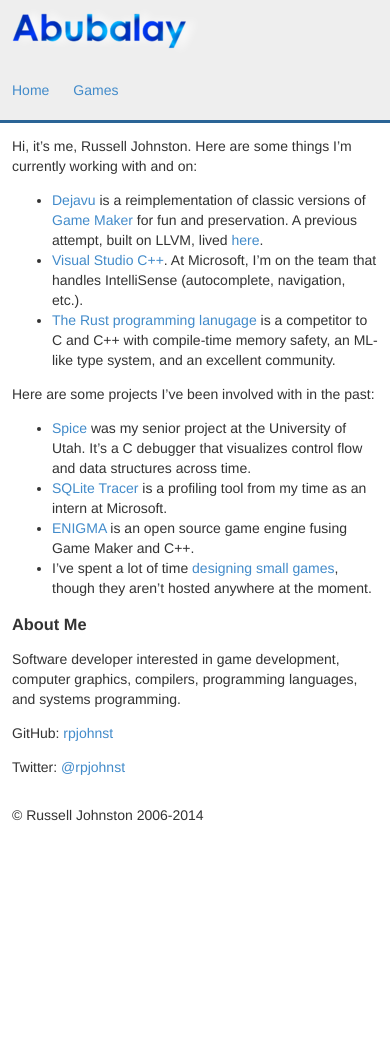
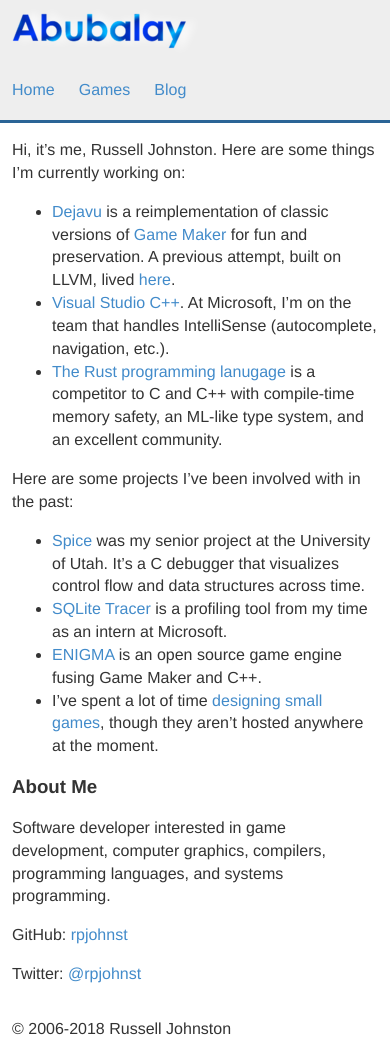
Before and after one commit to rpjohnst/rpjohnst.github.io, a Jekyll site: the page built from index.md, in a window 390 px wide. Built offline with Jekyll 4.4.1, drawn with Linux system fonts in a browser that asks for light colours; before the commit the page ends 900 px from its top, so only the background shows below that.

Commit message:
Update layout and styling for blog

```diff
--- a/_config.yml
+++ b/_config.yml
@@ -1 +1,10 @@
-permalink: /articles/:title
+permalink: /blog/:year/:month/:day/:title
+
+defaults:
+  - scope:
+      path: ""
+    values:
+      layout: "post"
+
+kramdown:
+  entity_output: symbolic
--- a/_layouts/default.html
+++ b/_layouts/default.html
@@ -5,9 +5,10 @@
 		<meta name="viewport" content="width=device-width, initial-scale=1">
 		<title>{{ page.title }} - Abubalay</title>
 		<link rel="stylesheet" href="/style.css">
+		<link rel="stylesheet" href="/syntax.css">
 	</head>
 	<body>
-		<div class="top row">
+		<nav class="row">
 			<div class="container">
 				<div class="header column">
 					<a href="/"><img src="/images/banner.png" alt="Abubalay"></a>
@@ -15,16 +16,17 @@
 				<ul class="nav column">
 					<li><a href="/">Home</a></li>
 					<li><a href="/games">Games</a></li>
+					<li><a href="/blog">Blog</a></li>
 				</ul>
 			</div>
-		</div>
+		</nav>
 
 		<div class="container">
 			<div class="row">
-				<div class="eight columns">
+				<article class="content column">
 					{{ content }}
-				</div>
-				<div class="four columns">
+				</article>
+				<div class="sidebar column">
 					<h3>About Me</h3>
 					{{ "Software developer interested in game development, computer graphics, compilers, programming languages, and systems programming." | markdownify }}
 					{{ "GitHub: [rpjohnst](https://github.com/rpjohnst)" | markdownify }}
@@ -32,11 +34,11 @@
 				</div>
 			</div>
 
-			<div class="row">
+			<footer class="row">
 				<div class="twelve columns">
-					<p>&copy; Russell Johnston 2006-2014</p>
+					<p>&copy; 2006-2018 Russell Johnston</p>
 				</div>
-			</div>
+			</footer>
 		</div>
 	</body>
 </html>
--- a/index.md
+++ b/index.md
@@ -3,7 +3,7 @@ title: Home
 layout: default
 ---
 
-Hi, it's me, Russell Johnston. Here are some things I'm currently working with and on:
+Hi, it's me, Russell Johnston. Here are some things I'm currently working on:
 
 * [Dejavu](https://github.com/rpjohnst/dejavu) is a reimplementation of classic versions of [Game Maker](https://www.yoyogames.com/gamemaker) for fun and preservation. A previous attempt, built on LLVM, lived [here](https://dejavu.abubalay.com/).
 * [Visual Studio C++](https://www.visualstudio.com/vs/features/cplusplus/). At Microsoft, I'm on the team that handles IntelliSense (autocomplete, navigation, etc.).
--- a/style.css
+++ b/style.css
@@ -1,7 +1,7 @@
 body {
 	margin: 0;
-	font-family: "Helvetica Neue",Helvetica,Arial,sans-serif;
-	font-size: 14px;
+	font-family: Helvetica Neue, Helvetica, Arial, sans-serif;
+	font-size: 16px;
 	line-height: 1.42856;
 	color: #333;
 }
@@ -17,11 +17,25 @@ img {
 	vertical-align: baseline;
 	max-width: 100%;
 }
-dl { margin: 0; }
+header p {
+	margin-top: 0;
+	color: #555;
+}
+table { border-collapse: collapse; }
+thead th { text-align: left; }
+tbody tr:nth-child(odd) { background-color: #eee; }
+th, td {
+	padding: 1px 12px 1px 0;
+	white-space: nowrap;
+}
+pre { font-size: 14px; }
+pre, code {
+	font-family: Consolas, Menlo, DejaVu Sans Mono, monospace;
+}
 
 .container {
 	margin: 0 auto;
-	max-width: 800px;
+	max-width: 960px;
 }
 
 .row { margin: 0 auto; }
@@ -34,61 +48,46 @@ dl { margin: 0; }
 	box-sizing: border-box;
 }
 
-.row .one.columns { width: 8.3333%; }
+.row .content.column { width: 70%; }
+.row .sidebar.column { width: 30%; }
 .row .two.columns { width: 16.6667%; }
-.row .three.columns { width: 25%; }
-.row .four.columns { width: 33.3333%; }
-.row .five.columns { width: 41.6667%; }
-.row .six.columns { width: 50%; }
-.row .seven.columns { width: 58.3333%; }
-.row .eight.columns { width: 66.6667%; }
-.row .nine.columns { width: 75%; }
 .row .ten.columns { width: 83.3333%; }
-.row .eleven.columns { width: 91.6667%; }
 .row .twelve.columns { width: 100%; }
 @media (max-width: 640px) {
 	.column, .columns { float: none; }
-	.row .one.columns,
+	.row .content.column,
+	.row .sidebar.column,
 	.row .two.columns,
-	.row .three.columns,
-	.row .four.columns,
-	.row .five.columns,
-	.row .six.columns,
-	.row .seven.columns,
-	.row .eight.columns,
-	.row .one.columns,
-	.row .one.columns,
-	.row .one.columns,
-	.row .one.columns
+	.row .ten.columns
 	{ width: 100% }
 }
 
-.top {
+nav.row {
 	margin-bottom: 12px;
 	line-height: 60px;
 	background-color: #eee;
 	border-bottom: 3px solid #2a6496;
 }
-.top:after { content: " "; clear: both; }
-.top .header { height: 60px; }
-.top .header a { padding: 0; }
-.top .nav {
+nav:after { content: " "; clear: both; }
+nav .header { height: 60px; }
+nav .header a { padding: 0; }
+nav .nav {
 	float: right;
 	height: 60px;
 	padding: 0;
 }
-.top ul {
+nav ul {
 	margin: 0;
 	list-style: none outside none;
 }
-.top a {
+nav a {
 	display: block;
 	padding-left: 12px;
 	padding-right: 12px;
 	height: 60px;
 }
-.top .nav li { float: left; }
-.top img { vertical-align: middle; }
+nav .nav li { float: left; }
+nav img { vertical-align: middle; }
 @media (max-width: 640px) {
-	.top .nav { float: none; }
+	nav .nav { float: none; }
 }
--- /dev/null
+++ b/syntax.css
@@ -0,0 +1,61 @@
+.highlight { }
+.highlight .c { color: #6a5acd } /* Comment */
+.highlight .err { color: #a61717; background-color: #e3d2d2 } /* Error */
+.highlight .k { font-weight: bold } /* Keyword */
+.highlight .o { font-weight: bold } /* Operator */
+.highlight .cm { color: #999988; font-style: italic } /* Comment.Multiline */
+.highlight .cp { color: #999999; font-weight: bold } /* Comment.Preproc */
+.highlight .c1 { color: #999988; font-style: italic } /* Comment.Single */
+.highlight .cs { color: #999999; font-weight: bold; font-style: italic } /* Comment.Special */
+.highlight .gd { color: #000000; background-color: #ffdddd } /* Generic.Deleted */
+.highlight .gd .x { color: #000000; background-color: #ffaaaa } /* Generic.Deleted.Specific */
+.highlight .ge { font-style: italic } /* Generic.Emph */
+.highlight .gr { color: #aa0000 } /* Generic.Error */
+.highlight .gh { color: #999999 } /* Generic.Heading */
+.highlight .gi { color: #000000; background-color: #ddffdd } /* Generic.Inserted */
+.highlight .gi .x { color: #000000; background-color: #aaffaa } /* Generic.Inserted.Specific */
+.highlight .go { color: #888888 } /* Generic.Output */
+.highlight .gp { color: #555555 } /* Generic.Prompt */
+.highlight .gs { font-weight: bold } /* Generic.Strong */
+.highlight .gu { color: #aaaaaa } /* Generic.Subheading */
+.highlight .gt { color: #aa0000 } /* Generic.Traceback */
+.highlight .kc { font-weight: bold } /* Keyword.Constant */
+.highlight .kd { font-weight: bold } /* Keyword.Declaration */
+.highlight .kp { font-weight: bold } /* Keyword.Pseudo */
+.highlight .kr { font-weight: bold } /* Keyword.Reserved */
+.highlight .kt { color: #445588; font-weight: bold } /* Keyword.Type */
+.highlight .m { color: #009999 } /* Literal.Number */
+.highlight .s { color: #d14 } /* Literal.String */
+.highlight .na { color: #008080 } /* Name.Attribute */
+.highlight .nb { } /* Name.Builtin */
+.highlight .nc { color: #445588; font-weight: bold } /* Name.Class */
+.highlight .no { color: #008080 } /* Name.Constant */
+.highlight .nd { color: #a020f0 } /* Name.Decorator */
+.highlight .ni { color: #800080 } /* Name.Entity */
+.highlight .ne { color: #990000; font-weight: bold } /* Name.Exception */
+.highlight .nf { color: #008080 } /* Name.Function */
+.highlight .nn { color: #a020f0 } /* Name.Namespace */
+.highlight .nt { color: #000080 } /* Name.Tag */
+.highlight .nv { color: #008080 } /* Name.Variable */
+.highlight .ow { font-weight: bold } /* Operator.Word */
+.highlight .w { color: #bbbbbb } /* Text.Whitespace */
+.highlight .mf { color: #009999 } /* Literal.Number.Float */
+.highlight .mh { color: #009999 } /* Literal.Number.Hex */
+.highlight .mi { color: #009999 } /* Literal.Number.Integer */
+.highlight .mo { color: #009999 } /* Literal.Number.Oct */
+.highlight .sb { color: #d14 } /* Literal.String.Backtick */
+.highlight .sc { color: #d14 } /* Literal.String.Char */
+.highlight .sd { color: #d14 } /* Literal.String.Doc */
+.highlight .s2 { color: #d14 } /* Literal.String.Double */
+.highlight .se { color: #d14 } /* Literal.String.Escape */
+.highlight .sh { color: #d14 } /* Literal.String.Heredoc */
+.highlight .si { color: #d14 } /* Literal.String.Interpol */
+.highlight .sx { color: #d14 } /* Literal.String.Other */
+.highlight .sr { color: #009926 } /* Literal.String.Regex */
+.highlight .s1 { color: #d14 } /* Literal.String.Single */
+.highlight .ss { color: #990073 } /* Literal.String.Symbol */
+.highlight .bp { color: #999999 } /* Name.Builtin.Pseudo */
+.highlight .vc { color: #008080 } /* Name.Variable.Class */
+.highlight .vg { color: #008080 } /* Name.Variable.Global */
+.highlight .vi { color: #008080 } /* Name.Variable.Instance */
+.highlight .il { color: #009999 } /* Literal.Number.Integer.Long */
```
Also changed, not shown: _layouts/post.html (added, +10 -0 lines), blog.md (added, +10 -0 lines).
